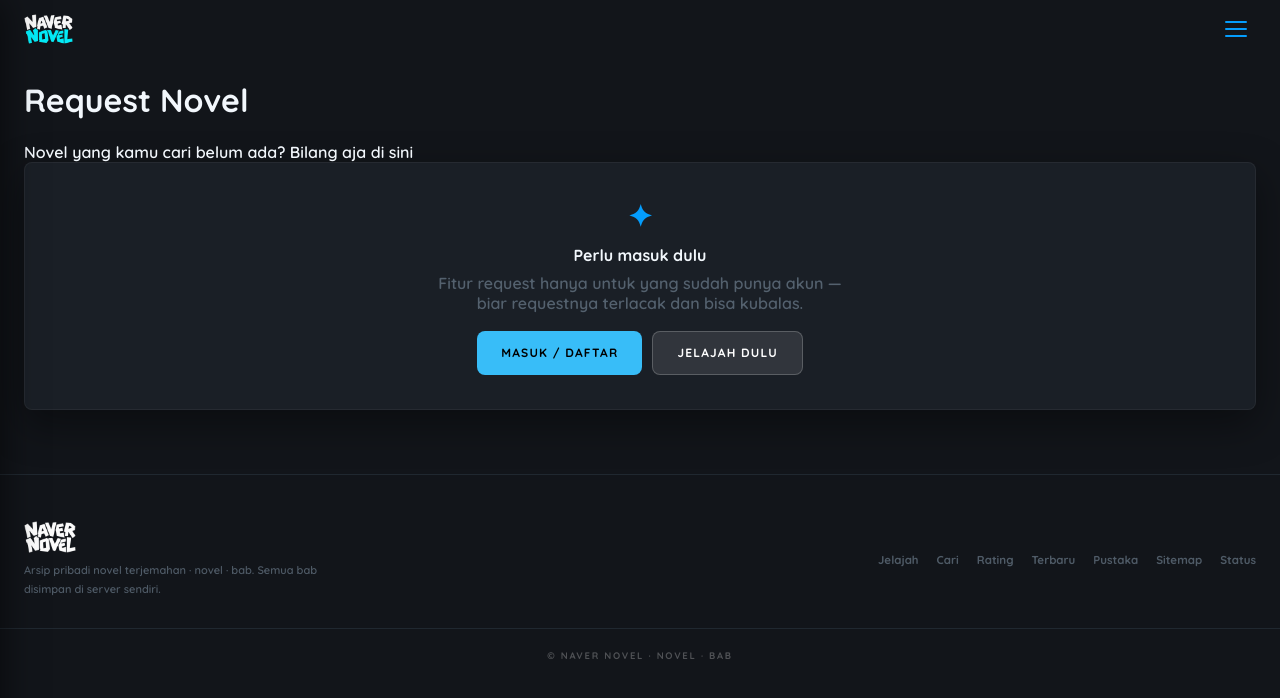
After one commit to HiuraKiyowoo/Naver-Web, a FastAPI app: page /request in a window 1280 px wide. The commit adds this page. Shown: the top 698 px of the page. Run offline with FastAPI, Linux system fonts and the light colour scheme.

Commit message:
FITUR REQUEST NOVEL -> TELEGRAM (menu laci · wajib masuk): - auth.py: tabel request_novel + permintaan_tambah/cek_duplikat/jumlah_kini/daftar - main.py: pemuat env tele-bot + kirim_telegram() + HTML escape + POST /api/request + GET /api/request/saya - route /request (halaman: ajakan masuk kalau belum login / formulir + riwayat request) - base.html: menu 'Request' di laci (ikon bintang) - request.html: formulir (judul/sumber/catatan) + daftar request pengguna - CSS .req-* + JS formulir (kirim via fetch, status ok/gagal, hitung huruf) - pengaman: 401 kalau belum masuk, batas 5/jam, maks 200/400/600 huruf, simpan dB walau tele gagal, deteksi judul mirip

```diff
--- a/main.py
+++ b/main.py
@@ -21,6 +21,28 @@ import os
 import re
 import sqlite3
 import secrets
+import urllib.request
+import urllib.parse
+import datetime
+
+
+# ── env bot Telegram (dibaca dari berkas, TIDAK pernah dicetak) ──
+def _muat_tele():
+    jalur = '/root/.hermes/tele-bot.env'
+    isi = {}
+    try:
+        for baris in open(jalur):
+            b = baris.strip()
+            if b.startswith('export '):
+                b = b[7:]
+            if '=' in b and not b.startswith('#'):
+                k, v = b.split('=', 1)
+                isi[k.strip()] = v.strip().strip('"').strip("'")
+    except Exception:
+        pass
+    return isi.get('TELE_TOKEN', ''), isi.get('TELE_CHAT', '')
+
+TELE_TOKEN, TELE_CHAT = _muat_tele()
 
 # ⚠️ muat kunci Firebase dari ENV berkas (TIDAK pernah dicetak)
 try:
@@ -507,6 +529,128 @@ def api_auth_me(request: Request):
 # ══════════════════════════════════════════════════════════════
 #  FAVORIT — tambah / buang (wajib masuk)
 # ══════════════════════════════════════════════════════════════
+# ══════════════════════════════════════════════════════════════
+#  TELEGRAM — pengirim pesan (dipakai fitur Request Novel)
+# ══════════════════════════════════════════════════════════════
+def kirim_telegram(teks, tombol=None):
+    """kirim HTML ke Telegram pemilik. Balikan True kalau sukses."""
+    if not TELE_TOKEN or not TELE_CHAT:
+        return False
+    data = {"chat_id": TELE_CHAT, "text": teks[:4000],
+            "parse_mode": "HTML", "disable_web_page_preview": "true"}
+    if tombol:
+        data["reply_markup"] = json.dumps({"inline_keyboard": tombol})
+    try:
+        req = urllib.request.Request(
+            "https://api.telegram.org/bot{}/sendMessage".format(TELE_TOKEN),
+            data=urllib.parse.urlencode(data).encode())
+        with urllib.request.urlopen(req, timeout=15) as r:
+            return json.loads(r.read().decode()).get("ok", False)
+    except Exception as e:
+        print("  ⚠️ telegram gagal:", str(e)[:120])
+        return False
+
+
+def _esc(s):
+    """amankan teks untuk HTML Telegram"""
+    return (str(s or "").replace("&", "&amp;").replace("<", "&lt;").replace(">", "&gt;"))
+
+
+# ══════════════════════════════════════════════════════════════
+#  REQUEST NOVEL — WAJIB MASUK
+# ══════════════════════════════════════════════════════════════
+@app.post("/api/request")
+async def api_request(request: Request):
+    pengguna = getattr(request.state, "pengguna", None)
+    if not pengguna:
+        return JSONResponse({"ok": False, "pesan": "masuk_dulu"}, status_code=401)
+    try:
+        isi = await request.json()
+    except Exception:
+        return JSONResponse({"ok": False, "pesan": "data_salah"}, status_code=400)
+
+    judul = (isi.get("judul") or "").strip()
+    sumber = (isi.get("sumber") or "").strip()
+    catatan = (isi.get("catatan") or "").strip()
+    halaman = (isi.get("halaman") or "").strip()[:200]
+
+    if len(judul) < 2:
+        return JSONResponse({"ok": False, "pesan": "judul_kosong"}, status_code=400)
+    if len(judul) > 200 or len(sumber) > 400 or len(catatan) > 600:
+        return JSONResponse({"ok": False, "pesan": "kepanjangan"}, status_code=400)
+
+    # batas laju: 5 per jam
+    try:
+        if auth.permintaan_jumlah_kini(pengguna["id"], jam=1) >= 5:
+            return JSONResponse({"ok": False, "pesan": "terlalu_banyak",
+                                 "balasan": "Sudah 5 request dalam 1 jam terakhir. Coba lagi nanti ya."},
+                                status_code=429)
+    except Exception:
+        pass
+
+    # sudah ada di arsip kita?
+    ada_novel = ambil("SELECT slug, judul FROM novel WHERE lower(judul) LIKE lower(?) LIMIT 1",
+                      ("%" + judul + "%",), satu=True)
+
+    # simpan ke dB (selalu, walau tele gagal)
+    try:
+        baris = auth.permintaan_tambah(pengguna["id"], judul, sumber, catatan, halaman)
+        no = baris["id"] if baris else 0
+    except Exception as e:
+        print("  ⚠️ simpan request gagal:", str(e)[:120])
+        no = 0
+
+    # kirim ke Telegram
+    waktu = datetime.datetime.now().strftime("%d %b %Y, %H:%M")
+    nama = pengguna.get("nama") or pengguna.get("email") or "pengguna"
+    baris_tele = [
+        "🆕 <b>REQUEST NOVEL BARU</b>", "",
+        "📖 Judul  : <b>{}</b>".format(_esc(judul)),
+    ]
+    if sumber:
+        baris_tele.append("🔗 Sumber : {}".format(_esc(sumber)))
+    if catatan:
+        baris_tele.append("💬 Catatan: {}".format(_esc(catatan)))
+    baris_tele += [
+        "", "─────────────────",
+        "👤 Dari   : {}".format(_esc(nama)),
+        "📧 Akun   : {}".format(_esc(pengguna.get("email") or "-")),
+        "🌐 Halaman: {}".format(_esc(halaman or "-")),
+        "🕐 Waktu  : {} WIB".format(waktu),
+        "🔢 No.    : <b>#{}</b>".format(no),
+    ]
+    if ada_novel:
+        baris_tele += ["", "✅ <i>Mungkin sudah ada di arsip: {} (/{})</i>".format(
+            _esc(ada_novel["judul"]), _esc(ada_novel["slug"]))]
+
+    terkirim = kirim_telegram(chr(10).join(baris_tele))
+    if terkirim and no:
+        try:
+            auth._x("UPDATE request_novel SET telegram=1 WHERE id=?", (no,))
+        except Exception:
+            pass
+
+    if ada_novel:
+        balas = "Novel mirip sudah ada di arsip — tapi requestmu tetap kukirim."
+    else:
+        balas = "Request terkirim! Nanti dicek ya 🙏" if terkirim else                 "Request tersimpan. (notifikasi ke pemilik sedang tidak aktif)"
+    return JSONResponse({"ok": True, "no": no, "terkirim": terkirim,
+                         "ada_mirip": bool(ada_novel), "balasan": balas})
+
+
+@app.get("/api/request/saya")
+async def api_request_saya(request: Request):
+    pengguna = getattr(request.state, "pengguna", None)
+    if not pengguna:
+        return JSONResponse({"ok": False, "pesan": "masuk_dulu"}, status_code=401)
+    try:
+        b = auth.permintaan_daftar(pengguna["id"], batas=50)
+    except Exception:
+        b = []
+    return JSONResponse({"ok": True, "jumlah": len(b), "daftar": [
+        {"judul": r["judul"], "status": r["status"], "waktu": r["waktu"]} for r in b]})
+
+
 @app.post("/api/favorit")
 async def api_favorit(request: Request):
     pengguna = getattr(request.state, "pengguna", None)
@@ -861,6 +1005,27 @@ def _posisi_baca(pengguna_id):
     return [dict(r) for r in baris]
 
 
+# ══════════════════════════════════════════════════════════════
+#  HALAMAN: REQUEST NOVEL (menu laci · wajib masuk untuk kirim)
+# ══════════════════════════════════════════════════════════════
+@app.get("/request", response_class=HTMLResponse)
+def halaman_request(request: Request):
+    pengguna = getattr(request.state, "pengguna", None)
+    permintaan = []
+    if pengguna:
+        try:
+            permintaan = auth.permintaan_daftar(pengguna["id"], batas=30)
+        except Exception:
+            permintaan = []
+    return tpl.TemplateResponse(request, "request.html", {
+        "situs": SITUS, "halaman": "request", "nama": NAMA,
+        "judul": "Request Novel: " + NAMA,
+        "desk": "Minta novel baru untuk ditambahkan ke arsip.",
+        "kanon": SITUS + "/request",
+        "pengguna": pengguna, "permintaan": permintaan,
+    })
+
+
 @app.get("/pustaka", response_class=HTMLResponse)
 def pustaka(request: Request):
     pengguna = getattr(request.state, "pengguna", None)
--- a/static/miruro.css
+++ b/static/miruro.css
@@ -992,3 +992,41 @@ body.ada-kunci{
   .logo-img{ height:26px; }
   .kaki-logo .logo-img{ height:28px; }
 }
+
+/* ══ HALAMAN REQUEST NOVEL ══ */
+.req-kotak{ padding:22px 20px; }
+.req-label{ display:block; font-size:12px; font-weight:600; color:#9FB4C8;
+  margin:14px 0 6px; letter-spacing:.2px; }
+.req-label:first-of-type{ margin-top:0; }
+.req-wajib{ color:#FF6B8A; }
+.req-input{ width:100%; box-sizing:border-box; background:rgba(255,255,255,.045);
+  border:1px solid rgba(160,200,240,.13); border-radius:9px; color:#E8F1F8;
+  font-size:14px; font-family:inherit; padding:11px 13px; outline:none;
+  transition:border-color .18s, background .18s; }
+.req-input:focus{ border-color:rgba(4,157,253,.5); background:rgba(4,157,253,.07); }
+.req-input::placeholder{ color:#5F7387; }
+.req-area{ resize:vertical; min-height:74px; line-height:1.55; }
+.req-kaki{ display:flex; align-items:center; justify-content:space-between;
+  margin-top:18px; gap:12px; }
+.req-hitung{ font-size:11px; color:#5F7387; }
+.req-pesan{ margin-top:13px; font-size:13px; line-height:1.5; min-height:0; }
+.req-pesan.ok{ color:#4FD1A5; }
+.req-pesan.gagal{ color:#FF8FB1; }
+.req-pesan.sedang{ color:#7FB6D8; }
+.req-masuk{ text-align:center; padding:34px 22px; }
+.req-masuk-ikon{ font-size:30px; color:#049DFD; margin-bottom:10px; }
+.req-masuk p{ margin:8px 0 18px; max-width:420px; margin-left:auto; margin-right:auto; }
+.req-masuk-aksi{ display:flex; gap:10px; justify-content:center; flex-wrap:wrap; }
+.req-daftar{ display:flex; flex-direction:column; gap:1px; }
+.req-baris{ display:flex; align-items:center; justify-content:space-between; gap:14px;
+  padding:12px 15px; background:rgba(255,255,255,.03); border-radius:8px; }
+.req-baris-utama{ display:flex; flex-direction:column; gap:3px; min-width:0; }
+.req-baris-utama b{ font-size:13.5px; color:#DCE9F4; font-weight:600;
+  overflow:hidden; text-overflow:ellipsis; white-space:nowrap; }
+.req-baris-utama .redup{ font-size:11px; }
+.req-status{ font-size:10.5px; font-weight:600; padding:4px 9px; border-radius:6px;
+  letter-spacing:.3px; text-transform:lowercase; flex-shrink:0; }
+.req-status-baru{ background:rgba(4,157,253,.16); color:#6FC5F5; }
+.req-status-dikerjakan{ background:rgba(240,190,60,.16); color:#F2CE72; }
+.req-status-selesai{ background:rgba(79,209,165,.16); color:#63D9B0; }
+.req-status-ditolak{ background:rgba(255,107,138,.15); color:#FF8FB1; }
--- a/static/web.js
+++ b/static/web.js
@@ -376,3 +376,64 @@
     });
   });
 })();
+
+
+/* ══════════════════════════════════════════════════════════
+   FORMULIR REQUEST NOVEL
+   ══════════════════════════════════════════════════════════ */
+(function(){
+  var f = document.getElementById('formRequest');
+  if (!f) return;
+  var judul = document.getElementById('reqJudul');
+  var sumber = document.getElementById('reqSumber');
+  var catatan = document.getElementById('reqCatatan');
+  var hitung = document.getElementById('reqHitung');
+  var tombol = document.getElementById('reqKirim');
+  var pesan = document.getElementById('reqPesan');
+  var sibuk = false;
+
+  function tulis(kelas, teks){ pesan.className = 'req-pesan ' + (kelas || ''); pesan.textContent = teks || ''; }
+
+  catatan.addEventListener('input', function(){
+    hitung.textContent = catatan.value.length + '/600';
+  });
+
+  function kirim(){
+    if (sibuk) return;
+    var j = judul.value.trim();
+    if (j.length < 2){ tulis('gagal', 'Judulnya diisi dulu ya (minimal 2 huruf).'); judul.focus(); return; }
+    sibuk = true;
+    tombol.disabled = true;
+    tulis('sedang', 'Mengirim…');
+    fetch('/api/request', {
+      method: 'POST',
+      headers: {'Content-Type': 'application/json'},
+      credentials: 'same-origin',
+      body: JSON.stringify({
+        judul: j,
+        sumber: sumber.value.trim(),
+        catatan: catatan.value.trim(),
+        halaman: location.pathname
+      })
+    }).then(function(r){
+      if (r.status === 401){ location.href = '/masuk?lanjut=/request'; return null; }
+      return r.json();
+    }).then(function(d){
+      sibuk = false;
+      tombol.disabled = false;
+      if (!d) return;
+      if (d.ok){
+        tulis('ok', d.balasan || 'Request terkirim!');
+        judul.value = ''; sumber.value = ''; catatan.value = '';
+        hitung.textContent = '0/600';
+      } else {
+        tulis('gagal', d.balasan || 'Gagal mengirim. Coba lagi ya.');
+      }
+    }).catch(function(){
+      sibuk = false; tombol.disabled = false;
+      tulis('gagal', 'Koneksi bermasalah. Coba lagi ya.');
+    });
+  }
+
+  f.addEventListener('submit', function(e){ e.preventDefault(); kirim(); });
+})();
--- a/templates/base.html
+++ b/templates/base.html
@@ -46,6 +46,7 @@
     <a href="/jelajah"{% if halaman in ('jelajah','daftar','cari','genre','tag') %} aria-current="page"{% endif %}><span class="laci-ikon" aria-hidden="true">◎</span> Jelajah</a>
     <a href="/pustaka"{% if halaman == 'pustaka' %} aria-current="page"{% endif %}><span class="laci-ikon" aria-hidden="true">▤</span> Pustaka</a>
     <a href="/profil"{% if halaman == 'profil' %} aria-current="page"{% endif %}><span class="laci-ikon" aria-hidden="true">☺</span> Profil / Akun</a>
+    <a href="/request"{% if halaman == 'request' %} aria-current="page"{% endif %}><span class="laci-ikon" aria-hidden="true">✦</span> Request</a>
   </nav>
   <div class="laci-kaki">Arsip pribadi · {{ total_novel|default('') }} novel</div>
 </aside>
--- /dev/null
+++ b/templates/request.html
@@ -0,0 +1,66 @@
+{% extends "base.html" %}
+{% block judul %}{{ judul }}{% endblock %}
+
+{% block isi %}
+<div class="wadah">
+  <div class="kepala-halaman">
+    <h1>Request Novel</h1>
+    <span>Novel yang kamu cari belum ada? Bilang aja di sini</span>
+  </div>
+
+  {% if not pengguna %}
+  {# ── BELUM MASUK ── #}
+  <div class="panel req-masuk">
+    <div class="req-masuk-ikon" aria-hidden="true">✦</div>
+    <b>Perlu masuk dulu</b>
+    <p class="redup">Fitur request hanya untuk yang sudah punya akun — biar requestnya terlacak dan bisa kubalas.</p>
+    <div class="req-masuk-aksi">
+      <a class="tombol tombol-utama" href="/masuk?lanjut=/request">Masuk / Daftar</a>
+      <a class="tombol tombol-abu" href="/jelajah">Jelajah dulu</a>
+    </div>
+  </div>
+
+  {% else %}
+  {# ── SUDAH MASUK: formulir ── #}
+  <div class="panel req-kotak">
+    <form id="formRequest" novalidate>
+      <label class="req-label" for="reqJudul">Judul novel <span class="req-wajib">*</span></label>
+      <input class="req-input" id="reqJudul" name="judul" type="text" maxlength="200"
+             placeholder="Contoh: Omniscient Reader's Viewpoint" autocomplete="off" required>
+
+      <label class="req-label" for="reqSumber">Link sumber <span class="redup">(opsional)</span></label>
+      <input class="req-input" id="reqSumber" name="sumber" type="text" maxlength="400"
+             placeholder="https://… (kalau ada)" autocomplete="off" inputmode="url">
+
+      <label class="req-label" for="reqCatatan">Catatan <span class="redup">(opsional)</span></label>
+      <textarea class="req-input req-area" id="reqCatatan" name="catatan" maxlength="600" rows="3"
+                placeholder="Maksudku novel yang… / sudah tamat belum?"></textarea>
+
+      <div class="req-kaki">
+        <span class="req-hitung" id="reqHitung">0/600</span>
+        <button class="tombol tombol-utama" type="submit" id="reqKirim">Kirim Request</button>
+      </div>
+      <div class="req-pesan" id="reqPesan" role="status" aria-live="polite"></div>
+    </form>
+  </div>
+
+  {# ── RIWAYAT REQUEST-MU ── #}
+  {% if permintaan %}
+  <div class="pustaka-bagian">
+    <h2 class="pustaka-judul">Request kamu</h2>
+    <div class="req-daftar">
+      {% for r in permintaan %}
+      <div class="req-baris">
+        <div class="req-baris-utama">
+          <b>{{ r.judul }}</b>
+          <span class="redup">{{ r.waktu[:16] if r.waktu else '' }}</span>
+        </div>
+        <span class="req-status req-status-{{ r.status }}">{{ r.status }}</span>
+      </div>
+      {% endfor %}
+    </div>
+  </div>
+  {% endif %}
+  {% endif %}
+</div>
+{% endblock %}
```
Also changed, not shown: auth.py (+38 -0 lines).
